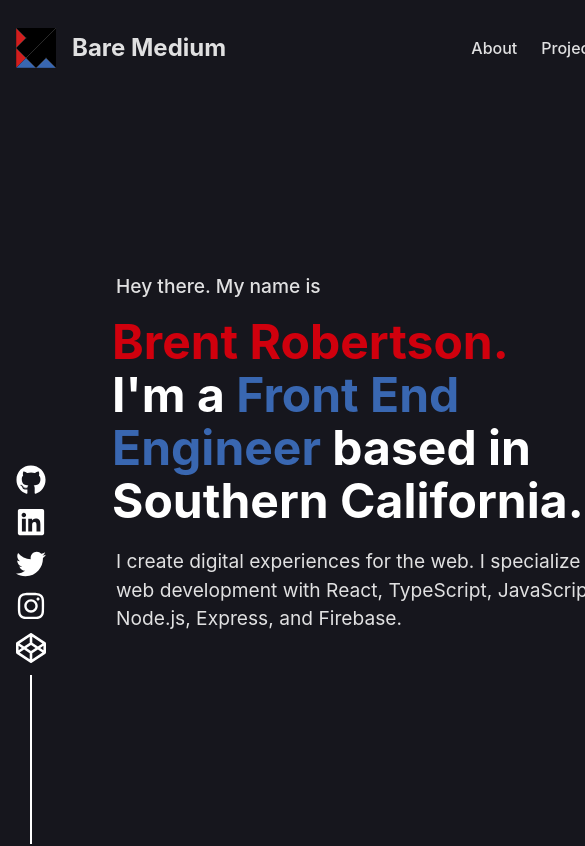
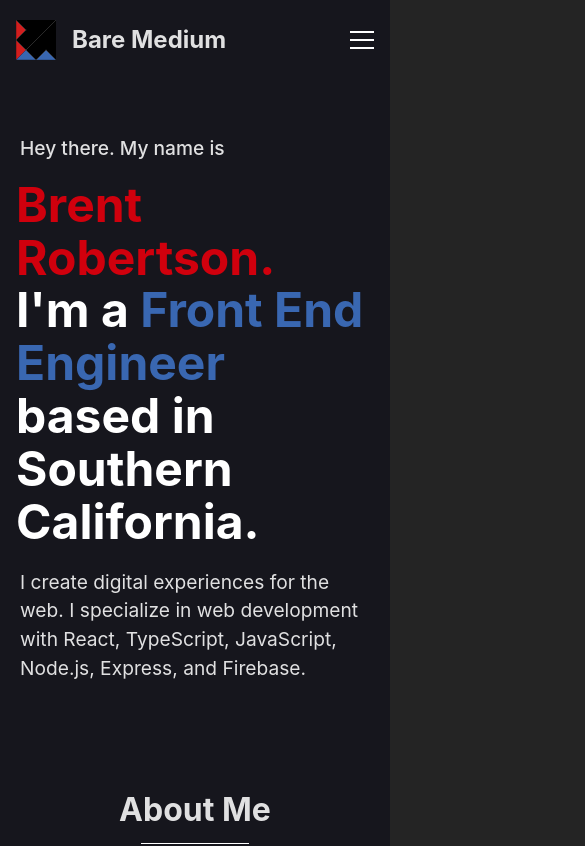
Before and after one commit to brobertson3/baremedium.webapp.react, a React (Vite) app: page / in a window 390 px wide. Shown: the top 846 px of the page, 585 px wide, since content can reach past the window. Built offline with nearby package versions, Linux system fonts and the light colour scheme.

Commit message:
Added transition effect, functionality, and styling for the mobile menu

```diff
--- a/src/components/home/home-style.tsx
+++ b/src/components/home/home-style.tsx
@@ -42,7 +42,8 @@ export const AboutContainerDiv = styled.div`
 `
 
 export const AboutProfileImage = styled.img`
-  width: 350px;
+  width: 100%;
+  max-width: 256px;
   height: auto;
   position: relative;
   z-index: 100;
@@ -55,8 +56,9 @@ export const AboutProfileImage = styled.img`
 
 export const AboutProfileImageBackgroundDiv = styled.div`
   position: absolute;
-  width: 350px;
-  height: 350px;
+  width: 100%;
+  max-width: 256px;
+  height: 100%;
   border: 2px solid ${Shared.customBlue};
   left: 20px;
   top: 20px;
@@ -138,6 +140,10 @@ export const ProjectIconLink = styled.a<IProjectIconLinkProps>`
 
 export const Main = styled.main`
   margin: 0 96px 56px;
+
+  @media (max-width: 900px) {
+    margin: 0;
+  }
 `
 
 export const ProjectContainerDiv = styled.div<IProjectProps>`
@@ -278,7 +284,11 @@ export const SocialLink = styled.a`
 export const SocialLinkDiv = styled.div<ISocialLinkDivProps>`
   position: fixed;
   bottom: 0;
-  left: ${props => props.screenwidth > 1280 ? `${(props.screenwidth - 1280) / 2 + 16}px` : '16px'}
+  left: ${props => props.screenwidth > 1280 ? `${(props.screenwidth - 1280) / 2 + 16}px` : '16px'};
+
+  @media (max-width: 769px) {
+    display: none;
+  }
 `
 
 export const SocialVerticalLine = styled.div`
@@ -290,7 +300,8 @@ export const SocialVerticalLine = styled.div`
 
 export const Subtitle = styled.p`
   font-size: 1.2rem;
-  width: 500px;
+  width: 100%;
+  max-width: 500px;
   padding-left: 4px;
 `
 
--- a/src/components/main/main-style.tsx
+++ b/src/components/main/main-style.tsx
@@ -2,11 +2,9 @@ import styled from 'styled-components'
 
 export const MainDiv = styled.div`
   background-color: #16161D;
-  padding: 16px;
+  padding: 16px 32px;
+
+  @media (max-width: 600px) {
+    padding: 20px 16px;
+  }
 `
-
-// 16161D
-// Onyx 0F0F0F
-// possible text 28282B
-// possible text slight blue 36454F
-// possinle text 3B3C36
--- a/src/components/navigation/MainNavigation.tsx
+++ b/src/components/navigation/MainNavigation.tsx
@@ -1,7 +1,8 @@
-import React, { useEffect, useRef } from 'react'
+import React, { useEffect, useRef, useState } from 'react'
 import logo from '../../assets/logo.svg'
+import useScreenSize from '../../hooks/useScreenSize'
 
-import { LogoDiv, LogoImg, LogoNav, LogoText, NavLink, NavLinkList } from './navigation-style'
+import * as Styled from './navigation-style'
 
 interface INavigationProps {
   aboutMeSectionRef: React.RefObject<HTMLDivElement> | null;
@@ -12,6 +13,10 @@ interface INavigationProps {
 
 const MainNavigation = ({ aboutMeSectionRef, contactSectionRef, projectsSectionRef, setNavHeight }: INavigationProps) => {
   const navigationHeader = useRef<HTMLElement | null>(null);
+  const screenSize = useScreenSize();
+  const [isMobile, setIsMobile] = useState(false)
+  const [mobileMenuShow, setMobileMenuShow] = useState(false)
+  const [isMobileMenuClose, setIsMobileMenuClose] = useState(false)
 
   const navigationLinks = [
     {
@@ -29,10 +34,18 @@ const MainNavigation = ({ aboutMeSectionRef, contactSectionRef, projectsSectionR
   ]
 
   useEffect(() => {
-    if(navigationHeader.current) {
+    if (navigationHeader.current) {
       setNavHeight(navigationHeader.current.clientHeight)
     }
   }, [])
+
+  useEffect(() => {
+    if (screenSize.width <= 600) {
+      setIsMobile(true);
+    } else {
+      setIsMobile(false);
+    }
+  }, [screenSize])
 
   const handleLinkClick = (text: string) => {
     let currentRef = null;
@@ -52,21 +65,54 @@ const MainNavigation = ({ aboutMeSectionRef, contactSectionRef, projectsSectionR
     }
   }
 
+  const handleMobileMenuClick = () => {
+    setMobileMenuShow(!mobileMenuShow)
+    setIsMobileMenuClose(!mobileMenuShow)
+  }
+
   return (
     <header ref={navigationHeader}>
-      <LogoNav>
-        <LogoDiv>
-          <LogoImg src={logo} alt='Bare Medium logo' />
-          <LogoText>Bare Medium</LogoText>
-        </LogoDiv>
-        <NavLinkList style={{ listStyleType: 'none' }}>
-          {
-            navigationLinks.map((link, index) => (
-              <NavLink key={`navigationLink${index}`} onClick={() => handleLinkClick(link.text)}>{link.text}</NavLink>
-            ))
-          }
-        </NavLinkList>
-      </LogoNav>
+      <Styled.LogoNav>
+        <Styled.LogoDiv>
+          <Styled.LogoImg src={logo} alt='Bare Medium logo' />
+          <Styled.LogoText>Bare Medium</Styled.LogoText>
+        </Styled.LogoDiv>
+        {
+          !isMobile && (
+            <Styled.NavLinkList>
+              {
+                navigationLinks.map((link, index) => (
+                  <Styled.NavLink key={`navigationLink${index}`} onClick={() => handleLinkClick(link.text)}>{link.text}</Styled.NavLink>
+                ))
+              }
+            </Styled.NavLinkList>
+          )
+        }
+        {
+          isMobile && (
+            <Styled.MobileMenuDiv>
+              <Styled.MobileMenuButton onClick={handleMobileMenuClick} $isclose={isMobileMenuClose}>
+                <Styled.MobileMenuButtonLine $isclose={isMobileMenuClose}/>
+                <Styled.MobileMenuButtonLine $isclose={isMobileMenuClose}/>
+                <Styled.MobileMenuButtonLine $isclose={isMobileMenuClose}/>
+              </Styled.MobileMenuButton>
+              <Styled.MobileMenuList $mobilemenushow={isMobileMenuClose}>
+                {
+                  navigationLinks.map((mobileLink, index) => (
+                    <Styled.MobileMenuListItem
+                      key={`mobileNavigationLink${index}`}
+                      onClick={() => handleLinkClick(mobileLink.text)}
+                      $mobilemenushow={isMobileMenuClose}
+                    >
+                      {mobileLink.text}
+                    </Styled.MobileMenuListItem>
+                  ))
+                }
+              </Styled.MobileMenuList>
+            </Styled.MobileMenuDiv>
+          )
+        }
+      </Styled.LogoNav>
     </header>
   )
 }
--- a/src/components/navigation/navigation-style.tsx
+++ b/src/components/navigation/navigation-style.tsx
@@ -20,9 +20,80 @@ export const LogoText = styled.h3`
   display: inline-block;
   margin: 0 16px;
 `
+interface IMenuButtonProps {
+  $isclose: boolean;
+}
+
+interface IMenuListProps {
+  $mobilemenushow: boolean;
+}
+
+export const MobileMenuButton = styled.div<IMenuButtonProps>`
+  width: 24px;
+  height: 18px;
+  display: flex;
+  flex-wrap: wrap;
+  align-content: space-between;
+  transition: all 0.5s;
+  transform: ${props => props.$isclose ? 'rotate(180deg)' : 'rotate(0)'};
+`
+
+export const MobileMenuButtonLine = styled.div<IMenuButtonProps>`
+  width: 100%;
+  height: 2px;
+  background-color: #FFFFFF;
+  transition: all 0.5s;
+
+  &:nth-child(1) {
+    transform: ${props => props.$isclose ? 'rotate(45deg) translate(5px, 5px)' : 'rotate(0) translate(0, 0)'};
+  }
+
+  &:nth-child(2) {
+    opacity: ${props => props.$isclose ? '0' : '1'};
+  }
+
+  &:nth-child(3) {
+    transform: ${props => props.$isclose ? 'rotate(-45deg) translate(7px, -6px)' : 'rotate(0) translate(0, 0)'};
+  }
+`
+
+export const MobileMenuDiv = styled.div`
+  display: flex;
+  align-items: center;
+  position: relative;
+`
+
+export const MobileMenuList = styled.ul<IMenuListProps>`
+  position: absolute;
+  padding: 0;
+  right: 0;
+  top: 30px;
+  transition: all 0.5s;
+
+  opacity: ${props => props.$mobilemenushow ? '1' : '0'}
+`
+
+export const MobileMenuListItem = styled.li<IMenuListProps>`
+  text-align: center;
+  list-style-type: none;
+  border: 1px solid #FFFFFF;
+  border-top: none;
+  padding: 8px 20px;
+  cursor: ${props => props.$mobilemenushow ? 'pointer' : 'default'};
+  background-color: ${Shared.mainBackgroundColor};
+  pointer-events: ${props => props.$mobilemenushow ? 'auto' : 'none'};
+
+  &:first-of-type {
+    border-top: 1px solid #FFFFFF;
+  }
+
+  &:hover {
+    background-color: ${Shared.customBlue};
+  }
+`
 
 export const NavLinkList = styled.ul`
-
+  list-style-type: none;
 `
 
 export const NavLink = styled.li`
--- a/src/components/shared-style.tsx
+++ b/src/components/shared-style.tsx
@@ -1,2 +1,3 @@
 export const customBlue = '#3967B1';
 export const customRed = '#D0000D';
+export const mainBackgroundColor = '#16161D';
--- a/src/index.css
+++ b/src/index.css
@@ -22,7 +22,7 @@ body {
   margin: 0;
   display: flex;
   /* place-items: center; */
-  min-width: 320px;
+  /* min-width: 320px; */
   min-height: 100vh;
   background-color: var(--main-background-color);
 }
@@ -57,6 +57,12 @@ h5 {
 
 p {
   font-size: 1.125rem;
+}
+
+@media screen and (max-width: 768px) {
+  body {
+    display: block;
+  }
 }
 
 /* :root {
```
